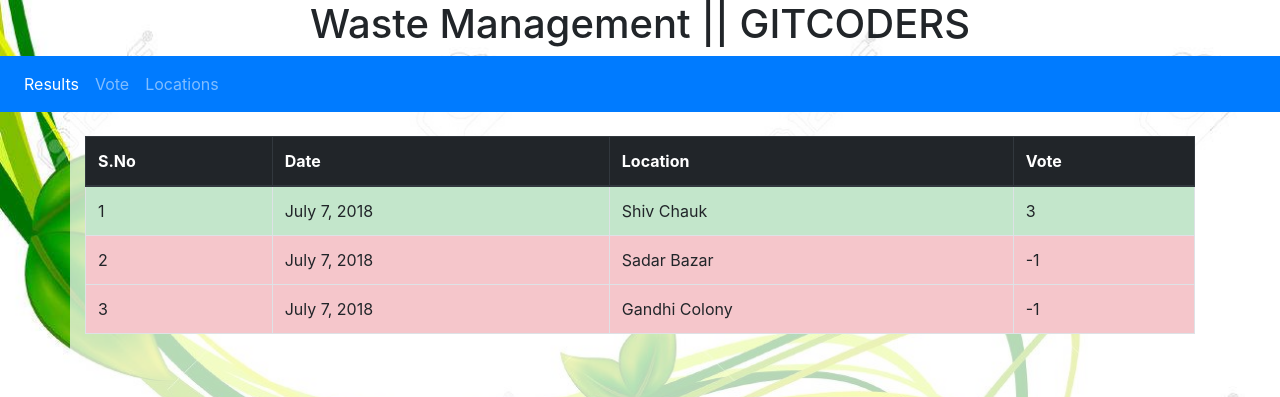
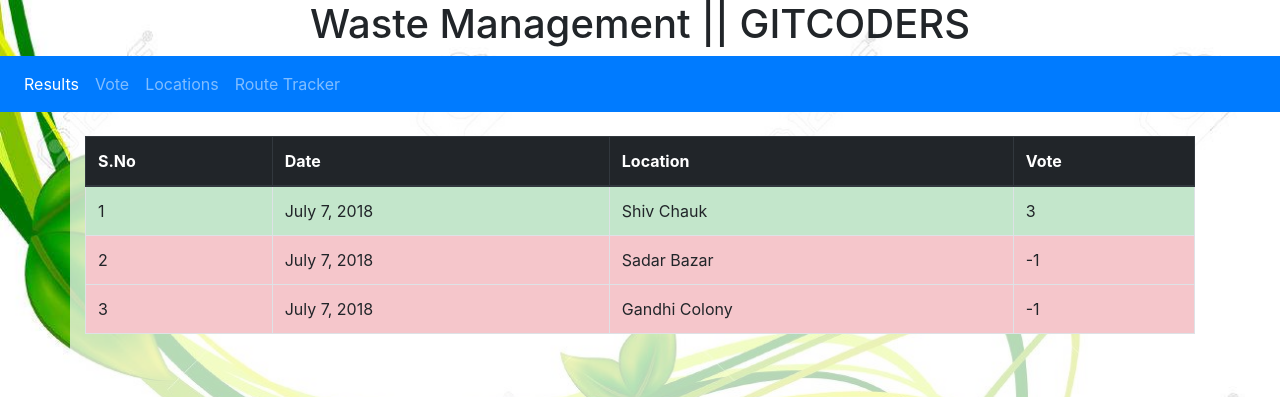
Before and after one commit to codehard123/InternityCreatathon, a Django app: page / in a window 1280 px wide. Shown: the top 397 px of the page. Run offline with Django 3.2, Linux system fonts and the light colour scheme; data comes from the database, SQL or seed files in the repository; some libraries are stand-ins or nearby versions.

Commit message:
Route map added to navbar

```diff
--- a/Website/templates/base.html
+++ b/Website/templates/base.html
@@ -25,6 +25,9 @@
     <li class="nav-item">
       <a class="nav-link" href="/locations">Locations</a>
     </li>
+     <li class="nav-item">
+      <a class="nav-link" href="/location-map">Route Tracker</a>
+    </li>
   </ul>
 
 </nav>
```
Also changed, not shown: Website/templates/map.html (+1 -8 lines).
